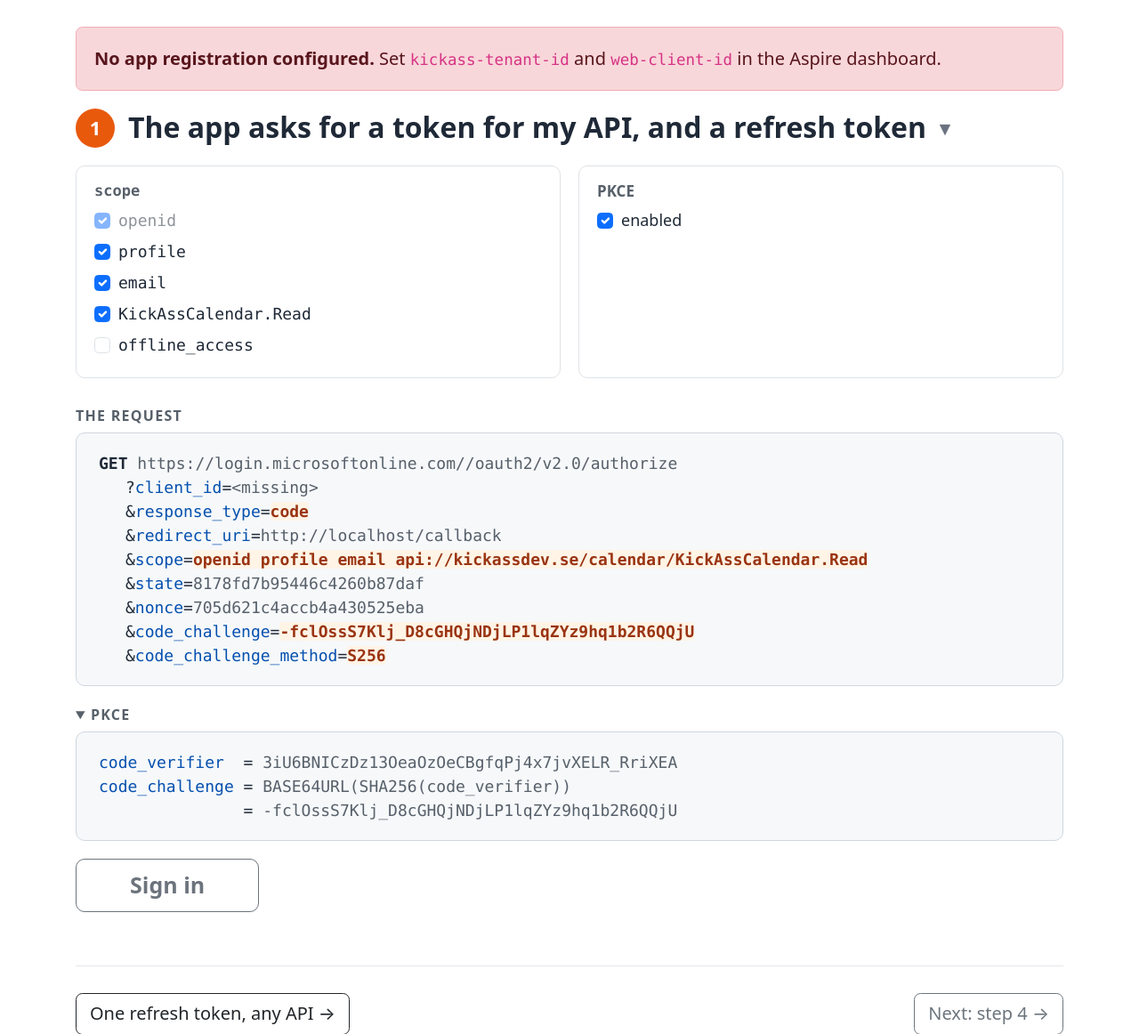
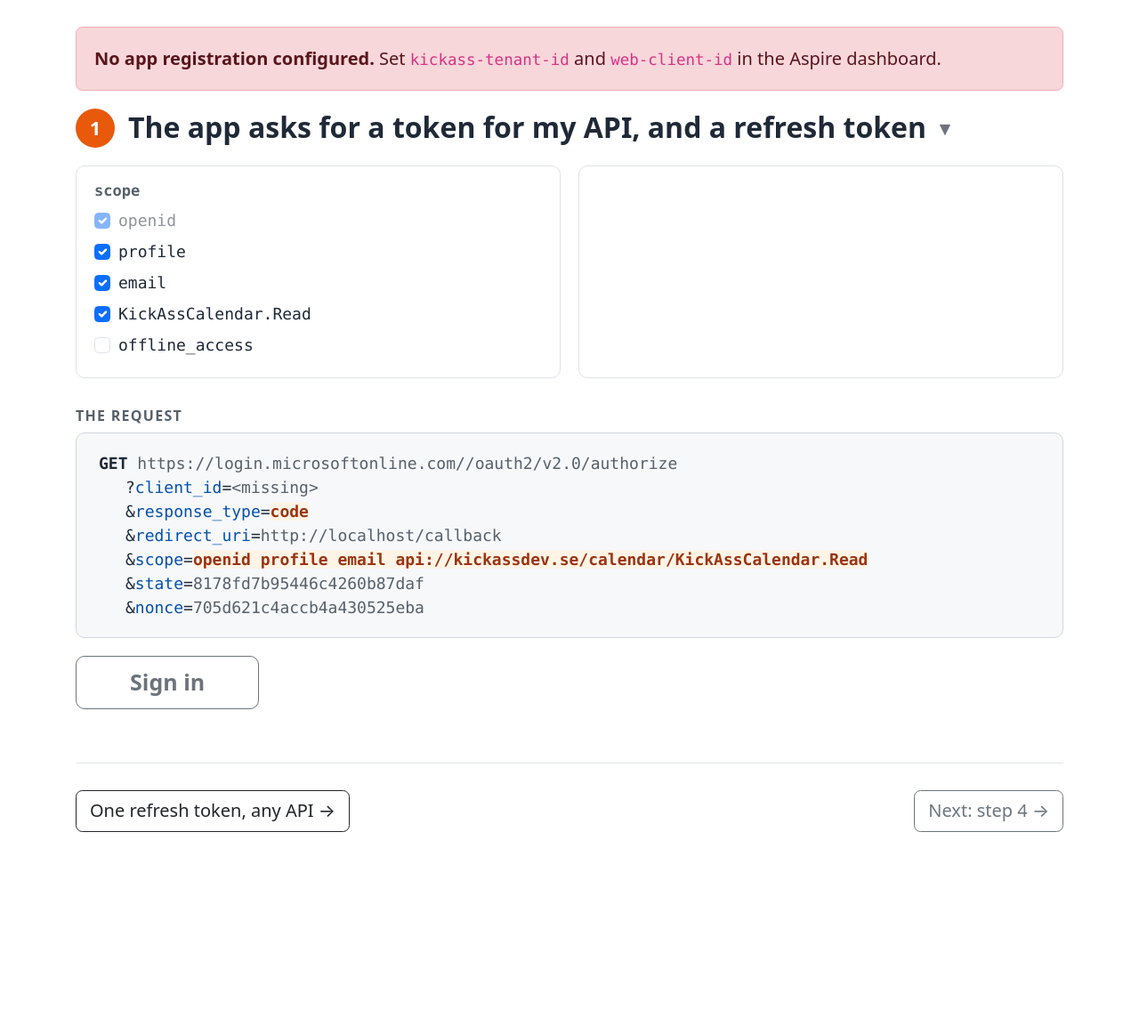
Before and after one commit to ChrisKlug/everything-you-wanted-to-know-about-azure-auth, an ASP.NET Core app: page /step-3 in a window 1280 px wide. Shown: the part 74-1236 px from the top of the page at 89% size. After the commit the page ends 1009 px from the top, so only its background shows below. Run offline with ASP.NET Core 8, Linux system fonts and the light colour scheme; some libraries are stand-ins or nearby versions.

Commit message:
Single session: PKCE only shows on step 2, where the code flow is shown
Co-Authored-By: Claude Opus 5.5 <noreply@anthropic.com>

```diff
--- a/src/WhatReallyHappens/Pages/Shared/Parts.cs
+++ b/src/WhatReallyHappens/Pages/Shared/Parts.cs
@@ -5,7 +5,8 @@ public record ChallengeOptions(
     IReadOnlyList<(string Scope, bool Checked)> Scopes,
     IReadOnlyList<string> ResponseTypes,
     IReadOnlyList<string> ResponseModes,
-    IReadOnlyList<string> Prompts)
+    IReadOnlyList<string> Prompts,
+    bool Pkce = true)
 {
     // Scopes that are whole URIs show the last part. .default needs the part before it to say whose it is.
     public static string Label(string scope) =>
--- a/src/WhatReallyHappens/Pages/Shared/_Challenge.cshtml
+++ b/src/WhatReallyHappens/Pages/Shared/_Challenge.cshtml
@@ -33,8 +33,8 @@
                     </select>
                 </label>
             }
-            @* PKCE protects a code, so a step that never asks for one doesn't offer it. *@
-            @if (Model.ResponseTypes.Any(type => type.Split(' ').Contains("code")))
+            @* PKCE protects a code, so a step that never asks for one doesn't offer it. Nor does a step past the one that shows it. *@
+            @if (Model.Pkce && Model.ResponseTypes.Any(type => type.Split(' ').Contains("code")))
             {
                 <div data-role="pkce-option">
                     <div class="panel-title option-label">PKCE</div>
--- a/src/WhatReallyHappens/Pages/Steps/StepModels.cs
+++ b/src/WhatReallyHappens/Pages/Steps/StepModels.cs
@@ -38,7 +38,7 @@ public class Step3Model(IConfiguration configuration) : StepModel(configuration)
 {
     // offline_access is what this step ticks: "and give me a refresh token".
     public override ChallengeOptions Login => new(
-        [("profile", true), ("email", true), (Apis.Scope, true), ("offline_access", false)], ["code"], [], []);
+        [("profile", true), ("email", true), (Apis.Scope, true), ("offline_access", false)], ["code"], [], [], Pkce: false);
 
     public override ApiCallOptions Api => new(
         [
@@ -53,7 +53,7 @@ public class Step4Model(IConfiguration configuration) : StepModel(configuration)
     // The trap is the order (the API first), then .default, then prompt=consent.
     public override ChallengeOptions Login => new(
         [("profile", true), ("email", true), (Apis.Scope, true), ("Calendars.Read", false), (Apis.DefaultScope, false)],
-        ["code"], [], ["", "consent"]);
+        ["code"], [], ["", "consent"], Pkce: false);
 
     public override ApiCallOptions Api => new(
         [("Microsoft Graph", [Apis.Graph("/me/events?$select=subject,start,end&$top=5")])],
@@ -73,7 +73,7 @@ public class Step7Model(IConfiguration configuration) : StepModel(configuration)
 {
     // Any organization's users: the authority is organizations, not my tenant.
     public override ChallengeOptions Login => new(
-        [("profile", true), ("email", true), (Apis.DefaultScope, true)], ["code"], [], ["select_account", ""]);
+        [("profile", true), ("email", true), (Apis.DefaultScope, true)], ["code"], [], ["select_account", ""], Pkce: false);
 
     public override ApiCallOptions Api => new(
         [("Kick-Ass Calendar API", [Apis.Calendar(Configuration, "/calendar"), Apis.Calendar(Configuration, "/me")])],
```
